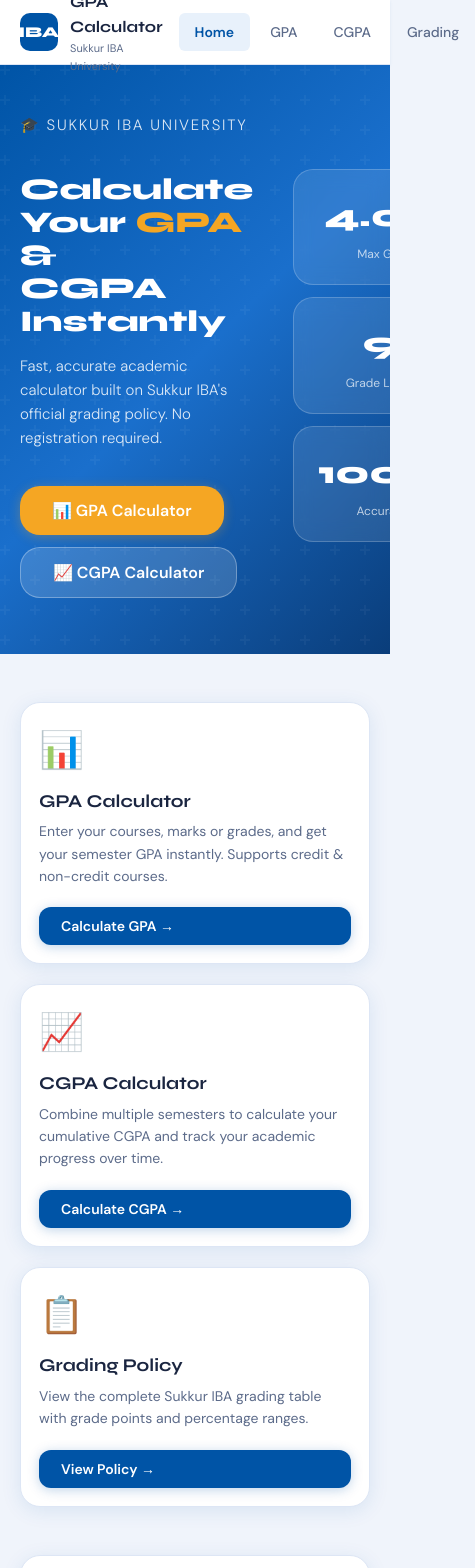
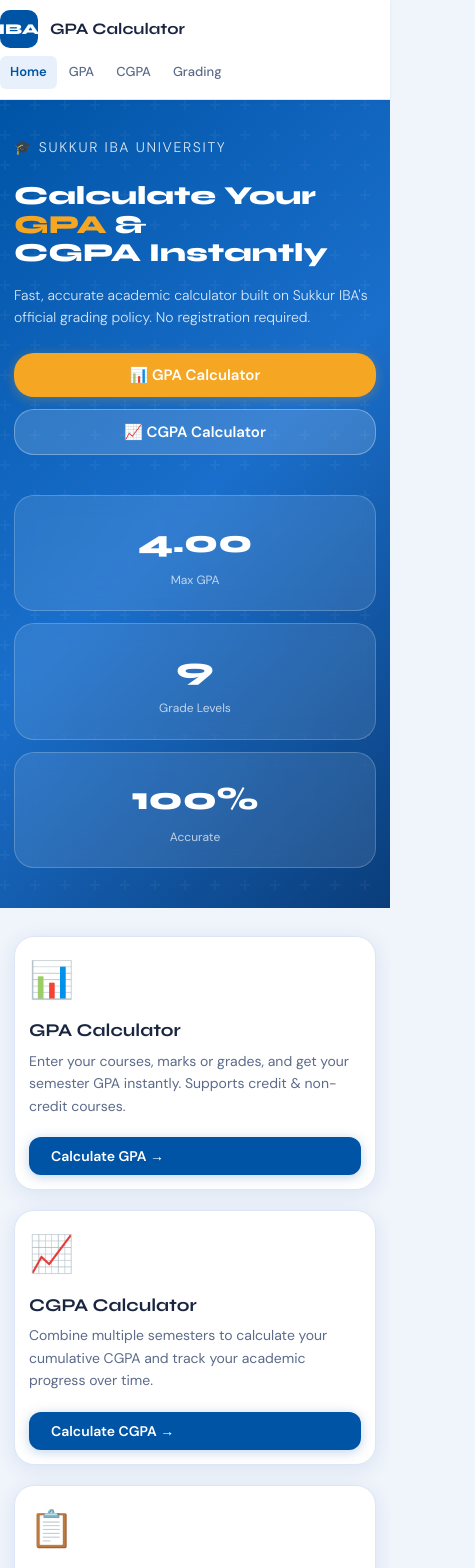
Before and after one commit to atif929/sukkur-iba-gpa-calculator, a React (Create React App) app: page / in a window 390 px wide. Shown: the top 1568 px of the page, 475 px wide, since content can reach past the window. Built offline with nearby package versions, Linux system fonts and the light colour scheme.

Commit message:
Mobile responsive fixes

```diff
--- a/src/components/ResultDisplay.jsx
+++ b/src/components/ResultDisplay.jsx
@@ -1,4 +1,4 @@
-import { RadialBarChart, RadialBar, ResponsiveContainer } from "recharts";
+import { RadialBarChart, RadialBar, ResponsiveContainer, Tooltip } from "recharts";
 import { getAcademicStanding } from "../utils/grading";
 import { exportResultPDF } from "../utils/pdfExport";
 
@@ -64,7 +64,7 @@
         </div>
       </div>
 
-      <div style={{ display: "grid", gridTemplateColumns: "1fr 220px", gap: 20, alignItems: "start" }}>
+      <div className="result-layout" style={{ display: "grid", gridTemplateColumns: "1fr 220px", gap: 20, alignItems: "start" }}>
         {/* Course Breakdown Table */}
         <div className="card" style={{ padding: 0, overflow: "hidden" }}>
           <div style={{ padding: "16px 20px", borderBottom: "1px solid var(--border)" }}>
--- a/src/index.css
+++ b/src/index.css
@@ -493,8 +493,94 @@
 }
 
 /* ─── Responsive ─────────────────────────────────────────────────────────────── */
+
+/* Tablet */
+@media (max-width: 900px) {
+  .navbar-subtitle { display: none; }
+}
+
+/* Mobile */
 @media (max-width: 640px) {
-  .card { padding: 18px; }
-  .hero { padding: 48px 0 56px; }
-  .hero p { font-size: 15px; }
+  /* Base */
+  .container { padding: 0 14px; }
+  .card { padding: 14px; }
+  .card-sm { padding: 12px 14px; }
+  .section { padding: 28px 0; }
+
+  /* Navbar */
+  .navbar-inner { height: auto; padding: 10px 0; flex-wrap: wrap; gap: 8px; }
+  .navbar-links { gap: 2px; }
+  .nav-link { padding: 6px 10px; font-size: 13px; }
+  .navbar-subtitle { display: none; }
+
+  /* Hero */
+  .hero { padding: 36px 0 40px; }
+  .hero h1 { font-size: 26px; }
+  .hero p { font-size: 14px; margin-bottom: 24px; }
+  .hero-actions { flex-direction: column; }
+  .hero-actions .btn { width: 100%; justify-content: center; }
+
+  /* Buttons */
+  .btn-lg { padding: 12px 20px; font-size: 15px; }
+
+  /* Course Row — stack to single column */
+  .course-row {
+    grid-template-columns: 1fr 1fr !important;
+    gap: 10px;
+    padding: 12px;
+  }
+  .course-row > div:nth-child(1) { grid-column: 1 / -1; }
+  .course-row > div:nth-child(3) { grid-column: 1 / -1; }
+  .course-row > div:last-child   { grid-column: 1 / -1; justify-self: start; }
+
+  /* Result cards — 2 per row on mobile */
+  .result-grid { grid-template-columns: 1fr 1fr; gap: 10px; }
+  .result-card { padding: 16px 10px; }
+  .result-card-value { font-size: 30px; }
+
+  /* Grade table — smaller text */
+  .grade-table th, .grade-table td { padding: 8px 8px; font-size: 12px; }
+
+  /* Section titles */
+  .section-title { font-size: 18px; }
+
+  /* Toggle group */
+  .toggle-btn { padding: 7px 8px; font-size: 12px; }
+
+  /* Form inputs */
+  .form-input, .form-select { font-size: 16px; } /* 16px prevents iOS zoom */
 }
+
+/* Hero grid stacks on mobile */
+@media (max-width: 700px) {
+  .hero-grid {
+    grid-template-columns: 1fr !important;
+  }
+  .hero-grid > div:last-child {
+    display: none; /* hide stat cards on mobile to save space */
+  }
+}
+
+/* Result layout — stacks chart below table on mobile */
+@media (max-width: 700px) {
+  .result-layout {
+    grid-template-columns: 1fr !important;
+  }
+}
+
+/* CGPA semester row stacks on mobile */
+@media (max-width: 640px) {
+  .semester-row {
+    grid-template-columns: 1fr 1fr !important;
+  }
+  .semester-row > div:first-child {
+    grid-column: 1 / -1;
+  }
+}
+
+/* Very small phones */
+@media (max-width: 380px) {
+  .navbar-links { display: none; } /* hide nav on tiny screens, use home buttons instead */
+  .result-grid { grid-template-columns: 1fr 1fr; }
+  .hero h1 { font-size: 22px; }
+}
--- a/src/pages/CGPACalculator.jsx
+++ b/src/pages/CGPACalculator.jsx
@@ -70,7 +70,7 @@
             className="card-sm animate-in"
             style={{ animationDelay: `${i * 40}ms` }}
           >
-            <div style={{ display: "grid", gridTemplateColumns: "1fr 180px 180px auto", gap: 14, alignItems: "end" }}>
+            <div className="semester-row" style={{ display: "grid", gridTemplateColumns: "1fr 180px 180px auto", gap: 14, alignItems: "end" }}>
               {/* Semester Label */}
               <div className="form-group">
                 <label className="form-label">Semester Name</label>
--- a/src/pages/GradingPolicy.jsx
+++ b/src/pages/GradingPolicy.jsx
@@ -21,7 +21,7 @@
         <p className="section-sub">Official grading scale used by Sukkur IBA University</p>
       </div>
 
-      <div style={{ display: "grid", gridTemplateColumns: "1fr 1fr", gap: 24, marginBottom: 24 }}>
+      <div style={{ display: "grid", gridTemplateColumns: "repeat(auto-fit, minmax(280px, 1fr))", gap: 24, marginBottom: 24 }}>
         {/* Grade Table */}
         <div className="card" style={{ padding: 0, overflow: "hidden" }}>
           <div style={{ padding: "16px 20px", borderBottom: "1px solid var(--border)", background: "var(--surface2)" }}>
--- a/src/pages/Home.jsx
+++ b/src/pages/Home.jsx
@@ -9,7 +9,7 @@
       {/* Hero */}
       <section className="hero">
         <div className="container" style={{ position: "relative", zIndex: 1 }}>
-          <div style={{ display: "grid", gridTemplateColumns: "1fr auto", gap: 40, alignItems: "center" }}>
+          <div style={{ display: "grid", gridTemplateColumns: "1fr auto", gap: 40, alignItems: "center" }} className="hero-grid">
             <div>
               <p className="hero-eyebrow">🎓 Sukkur IBA University</p>
               <h1>Calculate Your <span>GPA</span> &<br />CGPA Instantly</h1>
```
